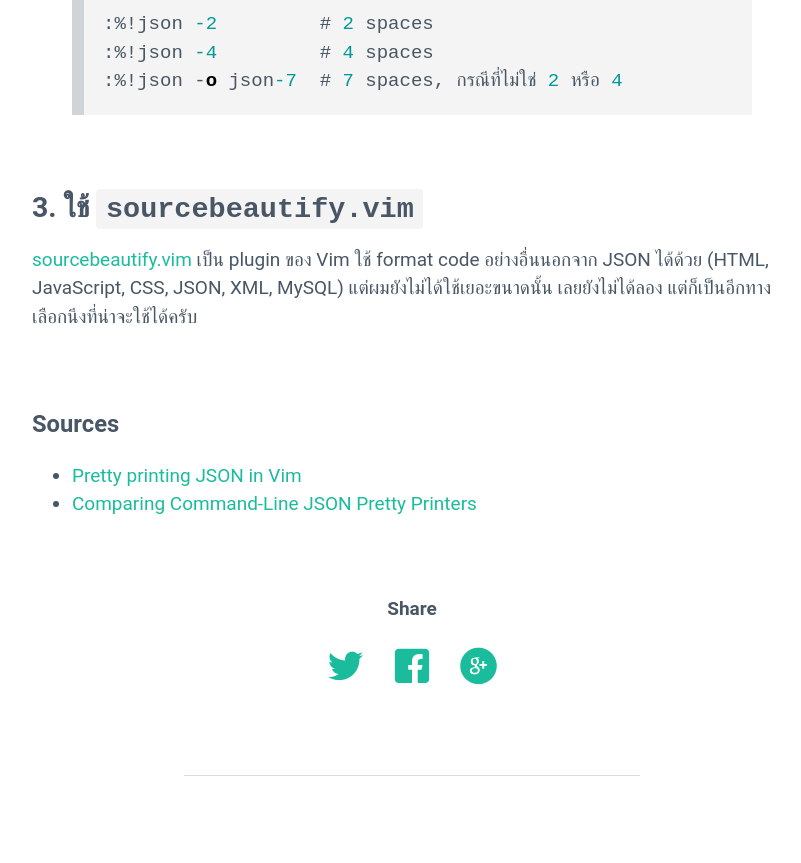
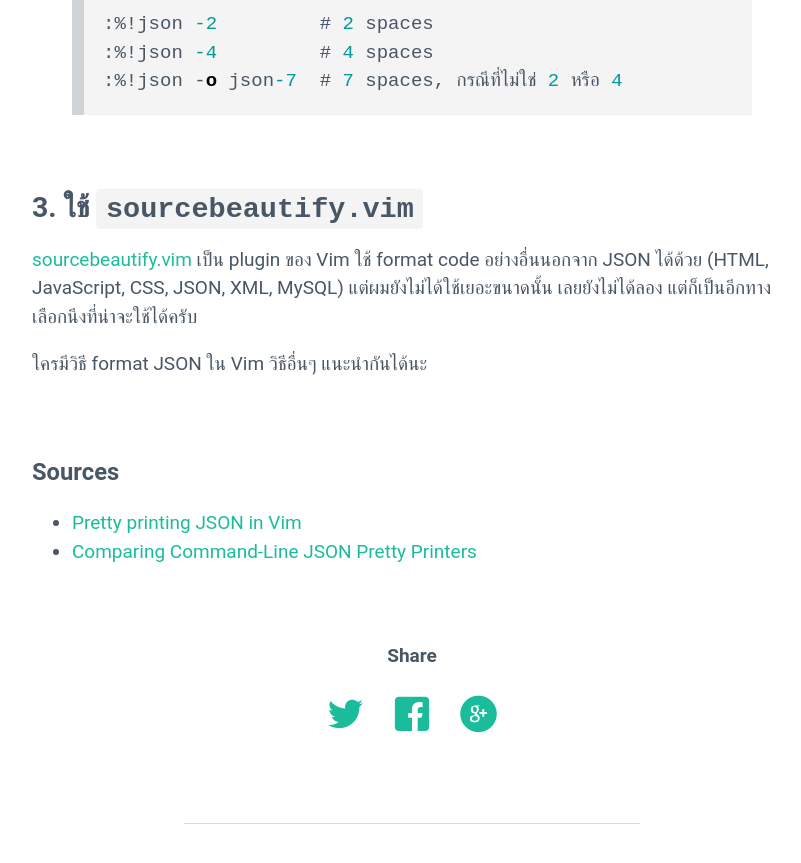
Before and after one commit to armno/armno.github.io, a Jekyll site: the page built from _posts/2016-01-25-format-json-in-vim.md, in a window 1280 px wide and 900 px high, scrolled down 2768 px. Shown: the top 863 px of the window, without its empty margins (228-1029 px from the left). Built offline with Jekyll 4.4.1, drawn with Linux system fonts in a browser that asks for light colours; some web fonts are replaced; comment, search, counter and statistics services are not loaded.

Commit message:
add the footnote

```diff
--- a/_posts/2016-01-25-format-json-in-vim.md
+++ b/_posts/2016-01-25-format-json-in-vim.md
@@ -105,6 +105,8 @@ $ npm install -g json
 (HTML, JavaScript, CSS, JSON, XML, MySQL) แต่ผมยังไม่ได้ใช้เยอะขนาดนั้น เลยยังไม่ได้ลอง
 แต่ก็เป็นอีกทางเลือกนึงที่น่าจะใช้ได้ครับ
 
+ใครมีวิธี format JSON ใน Vim วิธีอื่นๆ แนะนำกันได้นะ
+
 ### Sources
 
 - [Pretty printing JSON in Vim](https://pascalprecht.github.io/2014/07/10/pretty-print-json-in-vim/)
```
